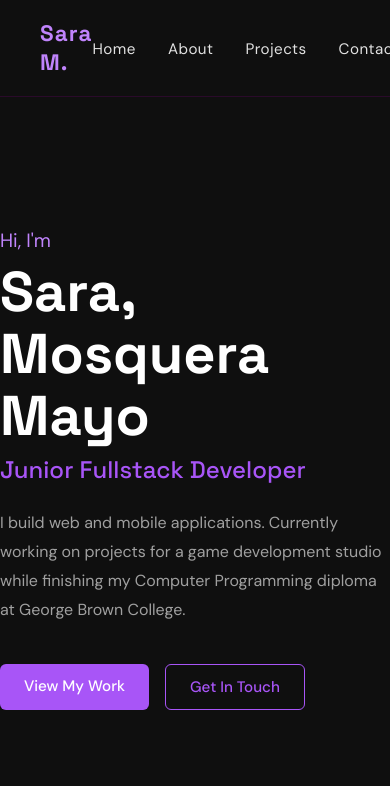
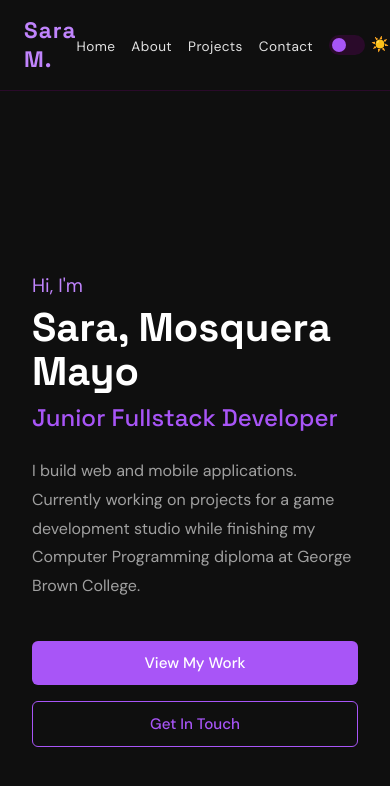
Before and after one commit to ShadowK4t/Portfolio, a React (Create React App) app: page / in a window 390 px wide. Shown: the top 786 px of the page. Built offline with nearby package versions, Linux system fonts and the light colour scheme.

Commit message:
Ui addapts to cellphones, add dark theme, updated projects view

```diff
--- a/src/App.js
+++ b/src/App.js
@@ -1,3 +1,4 @@
+import { useState } from 'react';
 import { BrowserRouter, Routes, Route } from 'react-router-dom';
 import Navbar from './components/Navbar';
 import Home from './pages/Home';
@@ -6,15 +7,22 @@ import Projects from './pages/Projects';
 import Contact from './pages/Contact';
 
 function App() {
+  const [theme, setTheme] = useState('dark');
+
+  function toggleTheme() {
+    setTheme(theme === 'dark' ? 'light' : 'dark');
+  }
   return (
     <BrowserRouter>
-    <Navbar/>
-      <Routes>
-        <Route path= "/" element={<Home />}/>
-        <Route path= "/about" element={<About />}/>
-        <Route path= "/projects" element={<Projects />}/>
-        <Route path= "/contact" element={<Contact />}/>
-      </Routes>
+      <div className={`app ${theme}`}>
+        <Navbar theme={theme} toggleTheme={toggleTheme} />
+        <Routes>
+          <Route path="/" element={<Home theme={theme} />} />
+          <Route path="/about" element={<About theme={theme} />} />
+          <Route path="/projects" element={<Projects theme={theme} />} />
+          <Route path="/contact" element={<Contact theme={theme} />} />
+        </Routes>
+      </div>
     </BrowserRouter>
   );
 }
--- a/src/components/Navbar.css
+++ b/src/components/Navbar.css
@@ -35,3 +35,64 @@
 .navbar-links a:hover {
   color: #c084fc;
 }
+
+.theme-toggle {
+  background: none;
+  border: none;
+  cursor: pointer;
+  display: flex;
+  align-items: center;
+  gap: 6px;
+  padding: 0;
+}
+
+.toggle-track {
+  width: 36px;
+  height: 20px;
+  background-color: #2a0a2a;
+  border-radius: 99px;
+  position: relative;
+  display: inline-block;
+  transition: background-color 0.2s ease;
+}
+
+.toggle-thumb {
+  width: 14px;
+  height: 14px;
+  background-color: #a855f7;
+  border-radius: 50%;
+  position: absolute;
+  top: 3px;
+  left: 3px;
+  transition: transform 0.2s ease;
+}
+
+.toggle-thumb-right {
+  transform: translateX(16px);
+}
+
+.toggle-icon {
+  font-size: 0.9rem;
+}
+
+.light .toggle-track {
+  background-color: #e0e0e0;
+}
+
+.light .toggle-thumb {
+  background-color: #7c3aed;
+}
+
+@media (max-width: 768px) {
+  .navbar {
+    padding: 1rem 1.5rem;
+  }
+
+  .navbar-links {
+    gap: 1rem;
+  }
+
+  .navbar-links a {
+    font-size: 0.85rem;
+  }
+}
--- a/src/components/Navbar.jsx
+++ b/src/components/Navbar.jsx
@@ -1,7 +1,7 @@
 import { Link } from 'react-router-dom';
 import './Navbar.css';
 
-function Navbar() {
+function Navbar({ theme, toggleTheme }) {
     return(
         <nav className='navbar'>
             <div className='navbar-logo'>
@@ -12,6 +12,14 @@ function Navbar() {
                 <li><Link to="/about">About</Link></li>
                 <li><Link to="/projects">Projects</Link></li>
                 <li><Link to="/contact">Contact</Link></li>
+                <li>
+                    <button className="theme-toggle" onClick={toggleTheme}>
+                        <span className="toggle-track">
+                        <span className={`toggle-thumb ${theme === 'light' ? 'toggle-thumb-right' : ''}`}></span>
+                        </span>
+                        <span className="toggle-icon">{theme === 'dark' ? '☀️' : '🌙'}</span>
+                    </button>
+                </li>
             </ul>
 
         </nav>
--- a/src/index.css
+++ b/src/index.css
@@ -13,3 +13,14 @@ body {
 h1, h2, h3 {
   font-family: 'Space Grotesk', sans-serif;
 }
+
+.app.dark {
+  background-color: #0f0f0f;
+  color: #e2e2e2;
+
+}
+
+.app.light {
+  background-color: #f5f5f5;
+  color: #1a1a1a;
+}
--- a/src/pages/Projects.jsx
+++ b/src/pages/Projects.jsx
@@ -1,3 +1,4 @@
+import { useState } from 'react';
 import '../styles/Projects.css';
 
 const projects = [
@@ -12,9 +13,9 @@ const projects = [
   {
     id: 2,
     title: "ParkSpot",
-    description: "An Android app that helps users post and find available parking using real-time GPS and location services. Built in Android Studio",
+    description: "An Android app that helps users find available parking using real-time GPS and location services. Built with Jetpack Compose and SQLite for local data persistence.",
     stack: ["Kotlin", "Jetpack Compose", "GPS", "SQLite"],
-    github: "https://github.com/DanielQ-BP/ParkSpot",
+    github: "https://github.com/ShadowK4t/ParkSpot",
     live: null,
   },
   {
@@ -24,38 +25,64 @@ const projects = [
     stack: ["React", "REST API", "CSS"],
     github: "https://github.com/ShadowK4t/Simple_Weather_app-Practice",
     live: "https://simple-weather-app-practice.vercel.app/",
-  }
+  },
 ];
 
 function Projects() {
+  const [popup, setPopup] = useState(null);
+
+  function handleCardClick(project) {
+    if (project.live) {
+      setPopup(project);
+    } else {
+      window.open(project.github, '_blank');
+    }
+  }
+
+  function closePopup() {
+    setPopup(null);
+  }
+
   return (
-    <div className='projects'>
-      <div className='projects-content'>
-        <h1 className='projects-title'>Projects</h1>
-        <p className='projects-subtitle'>Things I've built</p>
-        <div className='projects-grid'>
-
+    <div className="projects">
+      <div className="projects-content">
+        <h1 className="projects-title">Projects</h1>
+        <p className="projects-subtitle">Things I've built</p>
+        <div className="projects-grid">
           {projects.map((project) => (
-            <div className='project-card' key={project.id}>
-              <h3 className='project-name'>{project.title}</h3>
-              <p className='project-description'>{project.description}</p>
-              <div className='project-stack'>
+            <div
+              className="project-card"
+              key={project.id}
+              onClick={() => handleCardClick(project)}
+            >
+              <h3 className="project-name">{project.title}</h3>
+              <p className="project-description">{project.description}</p>
+              <div className="project-stack">
                 {project.stack.map((tech) => (
-                  <span className='stack-tag' key={tech}>{tech}</span>
+                  <span className="stack-tag" key={tech}>{tech}</span>
                 ))}
               </div>
-              <div className='projects-links'>
-                <a href={project.github} target="_blank" rel="noreferrer" className="project-link">GitHub</a>
-                {project.live && (
-                  <a href={project.live} target="_blank" rel="noreferrer" className="project-link">Live</a>
-                )}
-              </div>
+              <p className="project-link">
+                {project.live ? "View Project →" : "View on GitHub →"}
+              </p>
             </div>
           ))}
         </div>
-
       </div>
 
+      {popup && (
+        <div className="popup-overlay" onClick={closePopup}>
+          <div className="popup" onClick={(e) => e.stopPropagation()}>
+            <h3>{popup.title}</h3>
+            <p>Where do you want to go?</p>
+            <div className="popup-buttons">
+              <a href={popup.github} target="_blank" rel="noreferrer" className="popup-btn">GitHub</a>
+              <a href={popup.live} target="_blank" rel="noreferrer" className="popup-btn popup-btn-primary">Live Site</a>
+            </div>
+            <button className="popup-close" onClick={closePopup}>Cancel</button>
+          </div>
+        </div>
+      )}
     </div>
   );
 }
--- a/src/styles/About.css
+++ b/src/styles/About.css
@@ -1,5 +1,5 @@
 .about {
-  min-height: calc(100vh - 100px);
+  min-height: calc(100vh - 70px);
   padding: 4rem 2rem;
   display: flex;
   justify-content: center;
@@ -62,3 +62,32 @@
 .skill-tag:hover {
   border-color: #a855f7;
 }
+
+.light .about-title {
+  color: #1a1a1a;
+}
+
+.light .about-text p {
+  color: #555555;
+}
+
+.light .about-skills h2 {
+  color: #1a1a1a;
+}
+
+.light .skill-tag {
+  background-color: #ffffff;
+  color: #7c3aed;
+  border-color: #d8b4fe;
+}
+
+.light .skill-tag:hover {
+  border-color: #7c3aed;
+}
+
+@media (max-width: 768px) {
+  .about-grid {
+    grid-template-columns: 1fr;
+    gap: 2rem;
+  }
+}
--- a/src/styles/Contact.css
+++ b/src/styles/Contact.css
@@ -59,3 +59,28 @@
   color: #e2e2e2;
   font-family: 'DM Sans', sans-serif;
 }
+
+.light .contact-title {
+  color: #1a1a1a;
+}
+
+.light .contact-subtitle {
+  color: #555555;
+}
+
+.light .contact-item {
+  background-color: #ffffff;
+  border-color: #e0e0e0;
+}
+
+.light .contact-item:hover {
+  border-color: #7c3aed;
+}
+
+.light .contact-label {
+  color: #7c3aed;
+}
+
+.light .contact-value {
+  color: #1a1a1a;
+}
--- a/src/styles/Home.css
+++ b/src/styles/Home.css
@@ -1,5 +1,5 @@
 .home {
-  min-height: calc(100vh - 100px);
+  min-height: calc(100vh - 70px);
   display: flex;
   align-items: center;
   justify-content: center;
@@ -76,3 +76,49 @@
 .btn-secondary:hover {
   background-color: #a855f722;
 }
+
+.light .home-name {
+  color: #1a1a1a;
+}
+
+.light .home-title {
+  color: #7c3aed;
+}
+
+.light .home-greeting {
+  color: #7c3aed;
+}
+
+.light .home-description {
+  color: #555555;
+}
+
+.light .btn-primary {
+  background-color: #7c3aed;
+}
+
+.light .btn-primary:hover {
+  background-color: #6d28d9;
+}
+
+.light .btn-secondary {
+  color: #7c3aed;
+  border-color: #7c3aed;
+}
+
+@media (max-width: 768px) {
+  .home{
+    margin: 2rem;
+  }
+  .home-name {
+    font-size: 2.5rem;
+  }
+
+  .home-buttons {
+    flex-direction: column;
+  }
+
+  .btn-primary, .btn-secondary {
+    text-align: center;
+  }
+}
--- a/src/styles/Projects.css
+++ b/src/styles/Projects.css
@@ -90,3 +90,137 @@
 .project-link:hover {
   border-color: #a855f7;
 }
+
+.project-card {
+  cursor: pointer;
+}
+
+.project-link {
+  font-size: 0.85rem;
+  color: #a855f7;
+  margin-top: 1rem;
+  font-family: 'DM Sans', sans-serif;
+}
+
+.popup-overlay {
+  position: fixed;
+  top: 0;
+  left: 0;
+  width: 100%;
+  height: 100%;
+  background-color: rgba(0, 0, 0, 0.7);
+  display: flex;
+  align-items: center;
+  justify-content: center;
+  z-index: 100;
+}
+
+.popup {
+  background-color: #161616;
+  border: 1px solid #2a0a2a;
+  border-radius: 12px;
+  padding: 2rem;
+  min-width: 300px;
+  text-align: center;
+}
+
+.popup h3 {
+  font-size: 1.3rem;
+  color: #ffffff;
+  margin-bottom: 0.5rem;
+}
+
+.popup p {
+  color: #a0a0a0;
+  font-size: 0.9rem;
+  margin-bottom: 1.5rem;
+}
+
+.popup-buttons {
+  display: flex;
+  gap: 1rem;
+  justify-content: center;
+  margin-bottom: 1rem;
+}
+
+.popup-btn {
+  padding: 0.6rem 1.4rem;
+  border-radius: 6px;
+  font-size: 0.9rem;
+  text-decoration: none;
+  border: 1px solid #a855f7;
+  color: #a855f7;
+  font-family: 'DM Sans', sans-serif;
+  transition: all 0.2s ease;
+}
+
+.popup-btn:hover {
+  background-color: #a855f722;
+}
+
+.popup-btn-primary {
+  background-color: #a855f7;
+  color: #ffffff;
+}
+
+.popup-btn-primary:hover {
+  background-color: #9333ea;
+}
+
+.popup-close {
+  background: none;
+  border: none;
+  color: #666;
+  font-size: 0.85rem;
+  cursor: pointer;
+  font-family: 'DM Sans', sans-serif;
+}
+
+.popup-close:hover {
+  color: #a0a0a0;
+}
+
+.light .project-card {
+  background-color: #ffffff;
+  border-color: #e0e0e0;
+}
+
+.light .project-card:hover {
+  border-color: #7c3aed;
+}
+
+.light .project-name {
+  color: #1a1a1a;
+}
+
+.light .project-description {
+  color: #555555;
+}
+
+.light .stack-tag {
+  background-color: #f0e8ff;
+  color: #7c3aed;
+}
+
+.light .projects-title {
+  color: #1a1a1a;
+}
+
+.light .project-link {
+  color: #7c3aed;
+}
+
+.light .popup {
+  background-color: #ffffff;
+  border-color: #e0e0e0;
+}
+
+.light .popup h3 {
+  color: #1a1a1a;
+}
+
+@media (max-width: 768px) {
+  .projects-grid {
+    grid-template-columns: 1fr;
+  }
+}
```
